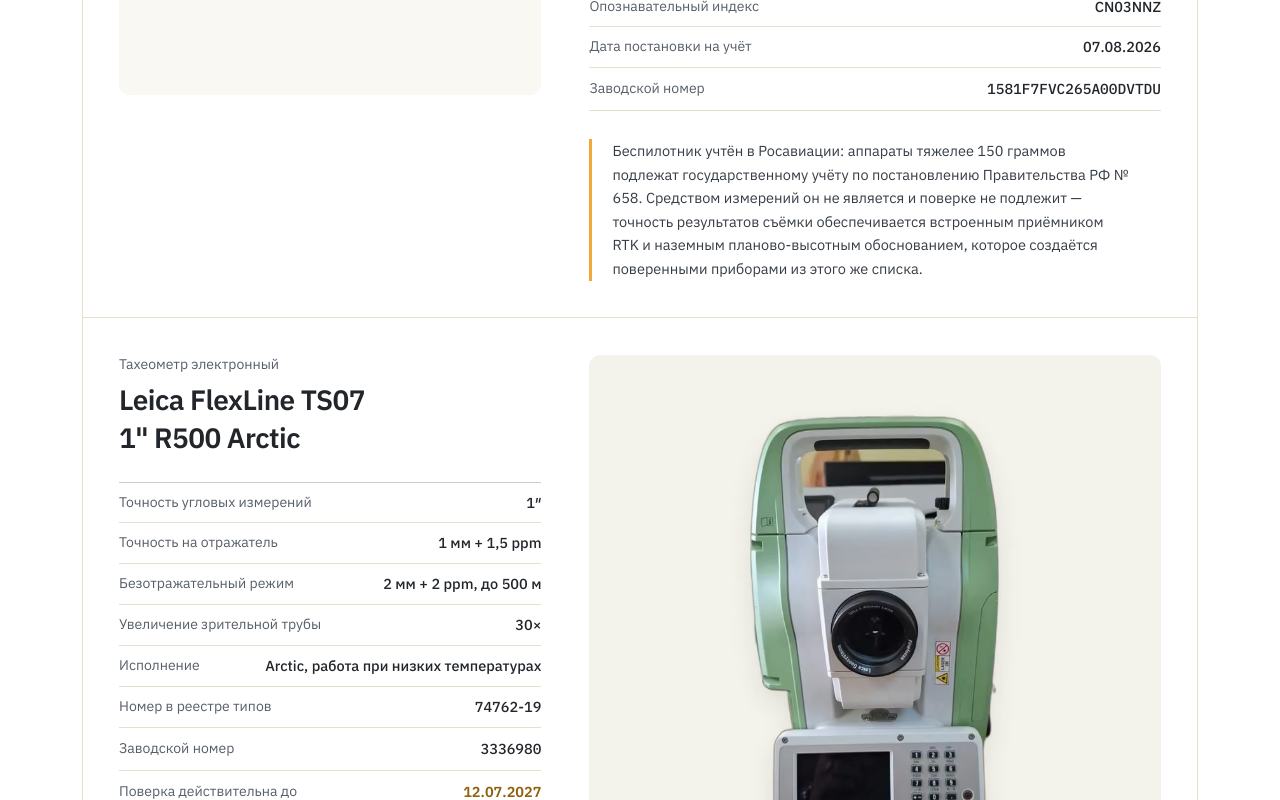
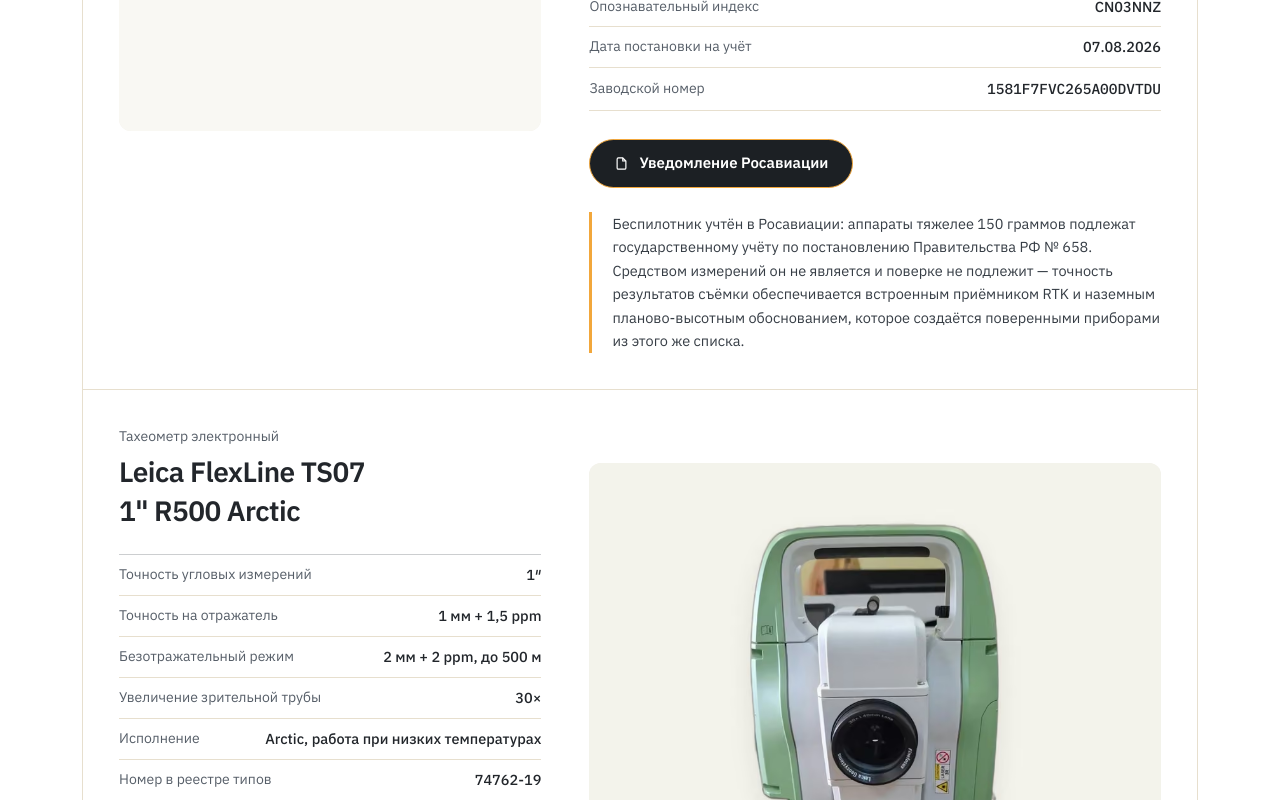
Before and after one commit to vanlufss-del/techgeoproject, a Next.js app: page /oborudovanie in a window 1280 px wide. Shown: the part 1500-2300 px from the top of the page. Built offline with nearby package versions, Linux system fonts and the light colour scheme; no server answers.

Commit message:
Уведомление Росавиации об учёте беспилотника выложено в карточку оборудования

```diff
--- a/src/components/Equipment.tsx
+++ b/src/components/Equipment.tsx
@@ -91,11 +91,6 @@ function Featured() {
               </dl>
 
               <div className="flex flex-wrap items-center gap-4">
-                {!d.pdf && d.note && (
-                  <p className="m-0 max-w-[62ch] border-l-[3px] border-amber pl-5 text-[14.5px] leading-relaxed text-graphite">
-                    {d.note}
-                  </p>
-                )}
                 {d.pdf && (
                 <a
                   href={d.pdf}
@@ -106,7 +101,7 @@ function Featured() {
                   <svg width="15" height="15" viewBox="0 0 24 24" fill="none" stroke="currentColor" strokeWidth="1.9" aria-hidden="true">
                     <path d="M14 3v5h5M14 3H7a2 2 0 0 0-2 2v14a2 2 0 0 0 2 2h10a2 2 0 0 0 2-2V8z" />
                   </svg>
-                  Свидетельство о поверке
+                  {d.docLabel ?? "Свидетельство о поверке"}
                 </a>
                 )}
                 {d.fgis && (
@@ -123,6 +118,12 @@ function Featured() {
                   </a>
                 )}
               </div>
+
+              {d.note && (
+                <p className="mt-6 max-w-[68ch] border-l-[3px] border-amber pl-5 text-[14.5px] leading-relaxed text-graphite">
+                  {d.note}
+                </p>
+              )}
             </div>
           </article>
         </Reveal>
--- a/src/copy.ts
+++ b/src/copy.ts
@@ -1151,6 +1151,8 @@ export type Device = {
   verifier?: string;
   fgis?: string;
   pdf?: string;
+  /** Подпись кнопки документа. По умолчанию — свидетельство о поверке. */
+  docLabel?: string;
   photo?: string;
   /** false — прибор по договору аренды. На сайте не выводим, поле для внутреннего учёта. */
   owned?: boolean;
@@ -1199,6 +1201,8 @@ export const equipment = {
         ["Опознавательный индекс", "CN03NNZ"],
         ["Дата постановки на учёт", "07.08.2026"],
       ],
+      pdf: "/docs/uchet-bvs-rosaviatsiya.pdf",
+      docLabel: "Уведомление Росавиации",
       note:
         "Беспилотник учтён в Росавиации: аппараты тяжелее 150 граммов подлежат государственному учёту по постановлению Правительства РФ № 658. Средством измерений он не является и поверке не подлежит — точность результатов съёмки обеспечивается встроенным приёмником RTK и наземным планово-высотным обоснованием, которое создаётся поверенными приборами из этого же списка.",
     },
```
Also changed, not shown: 1 other file (tests, documents, lock files or other folders).
